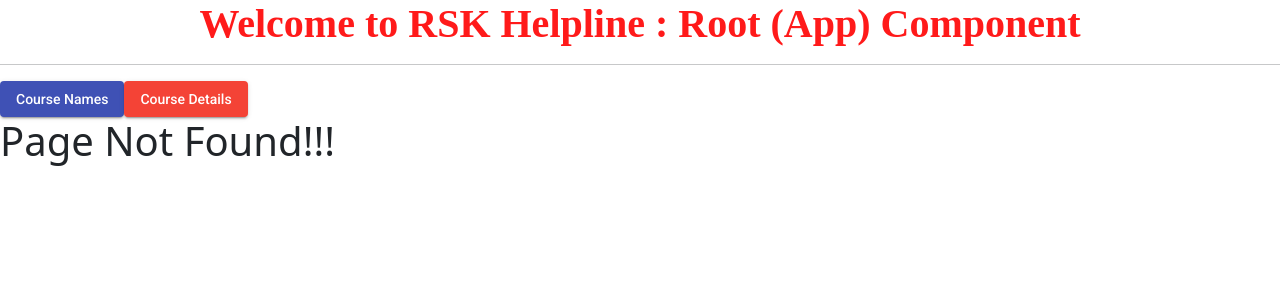
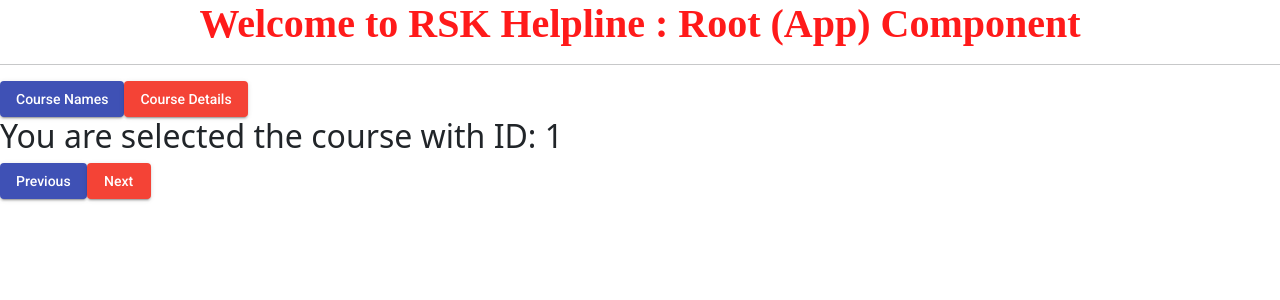
Before and after one commit to SatishKonduru/Tomato, an Angular app: page /selectedCourse/1 in a window 1280 px wide. Before the commit this address had no page. Shown: the top 300 px of the page. Built offline with nearby package versions, Linux system fonts and the light colour scheme.

Commit message:
Route Parameters

```diff
--- a/src/app/app-routing.module.ts
+++ b/src/app/app-routing.module.ts
@@ -4,6 +4,7 @@ import { CourseDetailsComponent } from './components/course-details/course-detai
 import { CourseNamesComponent } from './components/course-names/course-names.component';
 import { IfComponent } from './components/if/if.component';
 import { PageNotFoundComponent } from './components/page-not-found/page-not-found.component';
+import { SelectedCourseComponent } from './components/selected-course/selected-course.component';
 import { TestComponent } from './components/test/test.component';
 
 const routes: Routes = [
@@ -31,6 +32,10 @@ const routes: Routes = [
     component: CourseDetailsComponent
   },
   {
+    path: 'selectedCourse/:id',
+    component: SelectedCourseComponent
+  },
+  {
     path: '**',
     component: PageNotFoundComponent
   }
--- a/src/app/app.module.ts
+++ b/src/app/app.module.ts
@@ -22,7 +22,8 @@ import { PageNotFoundComponent } from './components/page-not-found/page-not-foun
 import { CourseNamesComponent } from './components/course-names/course-names.component';
 import { CourseDetailsComponent } from './components/course-details/course-details.component';
 import { CourseService } from './services/course.service';
-import {HttpClientModule} from '@angular/common/http'
+import {HttpClientModule} from '@angular/common/http';
+import { SelectedCourseComponent } from './components/selected-course/selected-course.component'
 @NgModule({
   declarations: [
     AppComponent,
@@ -40,7 +41,8 @@ import {HttpClientModule} from '@angular/common/http'
     ChildComponent,
     PageNotFoundComponent,
     CourseNamesComponent,
-    CourseDetailsComponent
+    CourseDetailsComponent,
+    SelectedCourseComponent
   ],
   imports: [
     BrowserModule,
--- a/src/app/components/course-details/course-details.component.html
+++ b/src/app/components/course-details/course-details.component.html
@@ -1,5 +1,5 @@
 <h2>Course Details</h2>
-<h3 *ngFor="let x of cDetails">
+<h3 *ngFor="let x of cDetails" (click)="onSelect(x)">
   {{x.id}} -- {{x.name}} -- {{x.fee}}
 </h3>
 <h4>{{serverError}}</h4>
--- a/src/app/components/course-details/course-details.component.ts
+++ b/src/app/components/course-details/course-details.component.ts
@@ -1,4 +1,5 @@
 import { Component, OnInit } from '@angular/core';
+import { Router } from '@angular/router';
 import { CourseService } from 'src/app/services/course.service';
 
 @Component({
@@ -11,7 +12,7 @@ export class CourseDetailsComponent implements OnInit {
 
   public cDetails = []
   public serverError = ''
-  constructor(private _cService : CourseService) { }
+  constructor(private _cService : CourseService, private _router: Router) { }
 
   ngOnInit(): void {
    //this.cDetails =  this._cService.getCourseDetails()
@@ -19,4 +20,7 @@ export class CourseDetailsComponent implements OnInit {
     err => this.serverError=err)
   }
 
+  onSelect(x){
+    this._router.navigate(['/selectedCourse', x.id])
+  }
 }
--- /dev/null
+++ b/src/app/components/selected-course/selected-course.component.html
@@ -0,0 +1,3 @@
+<h2>You are selected the course with ID: {{courseId}}</h2>
+<button mat-raised-button color="primary" (click)="gotoPrevious()">Previous</button>
+<button mat-raised-button color="warn" (click)="gotoNext()">Next</button>
--- /dev/null
+++ b/src/app/components/selected-course/selected-course.component.ts
@@ -0,0 +1,30 @@
+import { Component, OnInit } from '@angular/core';
+import { ActivatedRoute, ParamMap, Router } from '@angular/router';
+
+@Component({
+  selector: 'app-selected-course',
+  templateUrl: './selected-course.component.html',
+  styleUrls: ['./selected-course.component.css']
+})
+export class SelectedCourseComponent implements OnInit {
+public courseId ;
+  constructor(private _activatedRoute: ActivatedRoute, private _router: Router) { }
+
+  ngOnInit() {
+  // this.courseId = parseInt(this._activatedRoute.snapshot.paramMap.get('id'))
+  this._activatedRoute.paramMap.subscribe((params: ParamMap) => {
+    this.courseId= parseInt(params.get('id'))
+  })
+
+  }
+
+  gotoPrevious(){
+    let previousID = this.courseId - 1
+    this._router.navigate(['/selectedCourse', previousID])
+  }
+
+  gotoNext(){
+    let nextId = this.courseId + 1
+    this._router.navigate(['/selectedCourse', nextId])
+  }
+}
--- a/src/app/services/course.service.ts
+++ b/src/app/services/course.service.ts
@@ -7,7 +7,7 @@ import {catchError} from 'rxjs/operators';
   providedIn: 'root'
 })
 export class CourseService {
-private _dataURL = '../../assets/sharedData/course123.json'
+private _dataURL = '../../assets/sharedData/course.json'
   constructor(private _http: HttpClient) { }
 
   getCourseDetails(): Observable<courseInterface[]>{
```
Also changed, not shown: src/app/components/selected-course/selected-course.component.css (added).
